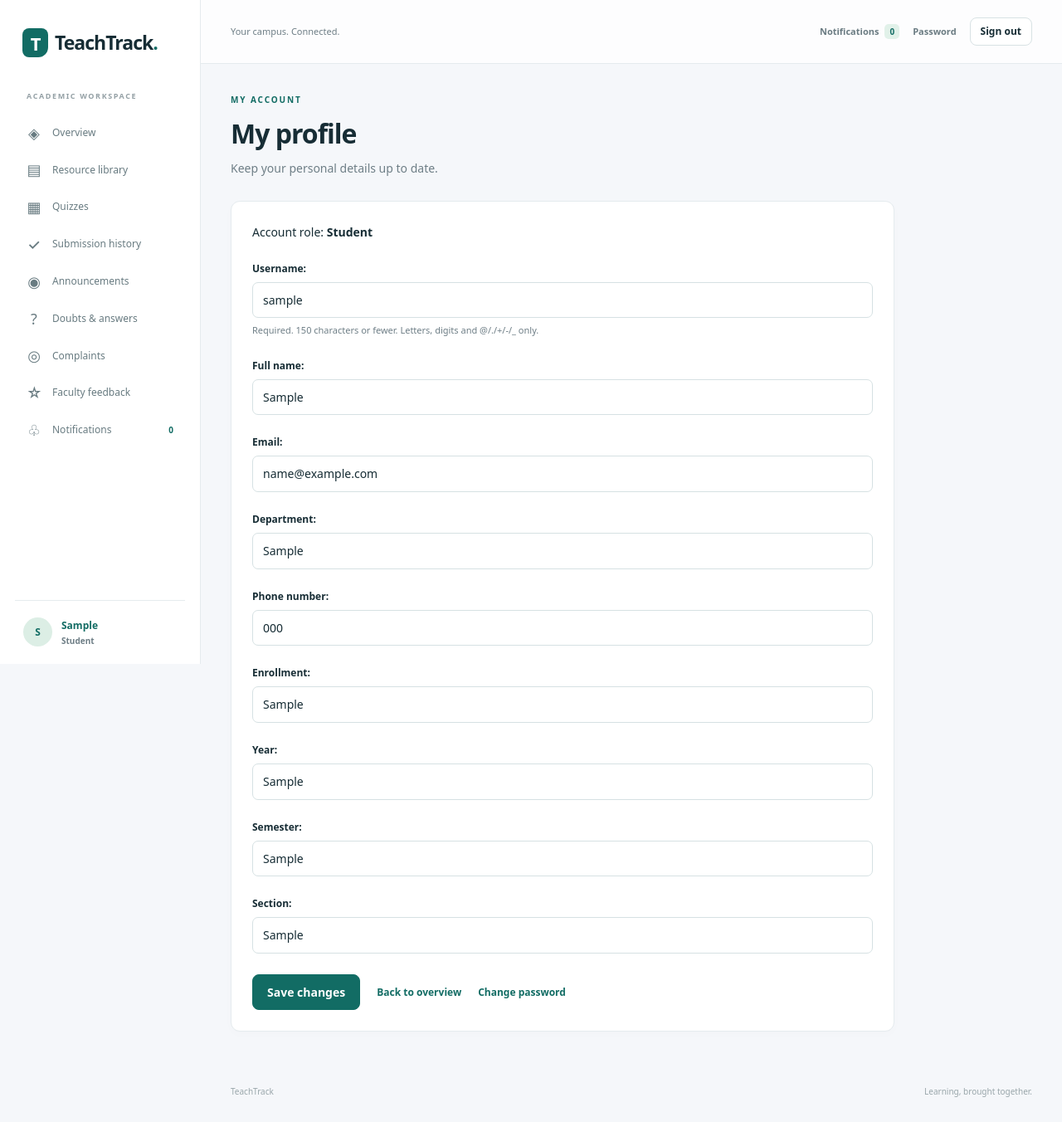
After one commit to Salonipatill/TeachTrack, a Django app: page /accounts/profile/ in a window 1280 px wide. The commit adds this page. Shown: the whole page at 83% size. Run offline with Django 5.2, Linux system fonts and the light colour scheme; a user stored in the database is signed in; tables that the repository leaves empty hold one stand-in row (values such as "Sample post"); data that the repository does not hold is empty.

Commit message:
Add editable personal profiles for all account roles

```diff
--- a/ClassApp/Templates/base.html
+++ b/ClassApp/Templates/base.html
@@ -2,7 +2,7 @@
 <html lang="en"><head><meta charset="utf-8"><meta name="viewport" content="width=device-width,initial-scale=1"><title>{% block title %}TeachTrack{% endblock %} · Academic workspace</title><link rel="stylesheet" href="{% static 'ClassApp/app.css' %}"><script src="{% static 'ClassApp/app.js' %}" defer></script></head>
 <body>{% block page_layout %}{% if user.is_authenticated %}<div class="shell"><aside class="sidebar" id="navigation"><a class="brand" href="{% url 'dashboard' %}"><span class="brand-icon">T</span> TeachTrack<span class="brand-dot">.</span></a><div class="workspace">ACADEMIC WORKSPACE</div><nav aria-label="Main navigation">
 <a href="{% url 'dashboard' %}"><span>◈</span> Overview</a><a href="{% url 'resources' %}"><span>▤</span> Resource library</a><a href="{% url 'quizzes' %}"><span>▦</span> Quizzes</a><a href="{% url 'submission_detail_list' %}"><span>✓</span> Submission history</a><a href="{% url 'announcements' %}"><span>◉</span> Announcements</a><a href="{% url 'doubts' %}"><span>?</span> Doubts & answers</a><a href="{% url 'complaints' %}"><span>◎</span> Complaints</a><a href="{% url 'feedback' %}"><span>☆</span> Faculty feedback</a><a href="{% url 'notifications' %}"><span>♧</span> Notifications <b class="nav-badge">{{ unread_count }}</b></a>
-{% if role == 'director' %}<div class="workspace">ADMINISTRATION</div><a href="{% url 'accounts' %}"><span>♙</span> Manage accounts</a><a href="{% url 'reports' %}"><span>↗</span> Reports & exports</a>{% endif %}</nav><div class="sidebar-bottom"><span class="avatar">{{ user.username|first|upper }}</span><div><strong>{{ user.first_name|default:user.username }}</strong><small>{{ user.profile.get_role_display }}</small></div></div></aside>
+{% if role == 'director' %}<div class="workspace">ADMINISTRATION</div><a href="{% url 'accounts' %}"><span>♙</span> Manage accounts</a><a href="{% url 'reports' %}"><span>↗</span> Reports & exports</a>{% endif %}</nav><a class="sidebar-bottom" href="{% url 'profile_edit' %}" aria-label="Edit my profile"><span class="avatar">{{ user.username|first|upper }}</span><div><strong>{{ user.first_name|default:user.username }}</strong><small>{{ user.profile.get_role_display }}</small></div></a></aside>
 <div class="main"><header class="topbar"><button type="button" class="menu-toggle secondary" aria-controls="navigation" aria-expanded="false">☰ Menu</button><span class="muted">Your campus. Connected.</span><div class="top-actions"><a href="{% url 'notifications' %}" class="notification-link">Notifications <span class="badge">{{ unread_count }}</span></a><a href="{% url 'password_change' %}">Password</a><form method="post" action="{% url 'logout' %}">{% csrf_token %}<button class="secondary small">Sign out</button></form></div></header><main id="content">{% else %}<main class="auth-main"><a class="brand auth-brand" href="{% url 'login' %}"><span class="brand-icon">T</span> TeachTrack.</a>{% endif %}
 {% for message in messages %}<div role="status" class="alert {{ message.tags }}">{{ message }}</div>{% endfor %}
 {% block content %}{% endblock %}</main>{% if user.is_authenticated %}<footer>TeachTrack <span>Learning, brought together.</span></footer></div></div>{% endif %}{% endblock %}</body></html>
--- /dev/null
+++ b/ClassApp/Templates/profile.html
@@ -0,0 +1,13 @@
+{% extends 'base.html' %}
+{% block title %}My profile{% endblock %}
+{% block content %}
+<div class="page-head"><div><div class="eyebrow">MY ACCOUNT</div><h1>My profile</h1><p class="muted">Keep your personal details up to date.</p></div></div>
+<section class="panel form-panel">
+  <p>Account role: <strong>{{ user.profile.get_role_display }}</strong></p>
+  <form method="post">
+    {% csrf_token %}
+    {{ form.as_p }}
+    <div class="form-actions"><button>Save changes</button><a href="{% url 'dashboard' %}">Back to overview</a><a href="{% url 'password_change' %}">Change password</a></div>
+  </form>
+</section>
+{% endblock %}
--- a/ClassApp/forms.py
+++ b/ClassApp/forms.py
@@ -75,6 +75,73 @@ class AccountForm(StudentRegistrationForm):
             self.fields['department'].label='Department'
             for name in ['enrollment','year','semester','section']:
                 self.fields.pop(name)
+class ProfileForm(forms.ModelForm):
+    first_name = forms.CharField(label='Full name', max_length=100)
+    email = forms.EmailField()
+    department = forms.CharField(label='Department', max_length=50)
+    phone = forms.CharField(label='Phone number', max_length=15, required=False)
+    enrollment = forms.CharField(max_length=50, required=False)
+    year = forms.CharField(max_length=20, required=False)
+    semester = forms.CharField(max_length=20, required=False)
+    section = forms.CharField(max_length=5, required=False)
+
+    class Meta:
+        model = get_user_model()
+        fields = ['username', 'first_name', 'email']
+
+    def __init__(self, *args, **kwargs):
+        super().__init__(*args, **kwargs)
+        profile = self.instance.profile
+        role = profile.role
+        self.initial.update(department=profile.department, enrollment=profile.enrollment)
+        relation = {'student': 'legacy_student', 'faculty': 'legacy_faculty', 'director': 'legacy_director'}[role]
+        item = getattr(self.instance, relation, None)
+        if item:
+            self.initial['phone'] = getattr(item, {'student': 'sphone', 'faculty': 'fphone', 'director': 'dphone'}[role])
+        if role == 'student':
+            self.fields['phone'].max_length = 10
+            if item:
+                self.initial.update(year=item.year, semester=item.sem, section=item.section)
+        else:
+            for name in ['enrollment', 'year', 'semester', 'section']:
+                self.fields.pop(name)
+
+    def clean_phone(self):
+        phone = self.cleaned_data['phone']
+        if self.instance.profile.role == 'student' and len(phone) > 10:
+            raise forms.ValidationError('Use at most 10 characters.')
+        return phone
+
+    def clean_email(self):
+        email = self.cleaned_data['email'].lower()
+        if get_user_model().objects.filter(email__iexact=email).exclude(pk=self.instance.pk).exists():
+            raise forms.ValidationError('An account with this email already exists.')
+        return email
+
+    def save(self):
+        user = super().save()
+        profile = user.profile
+        profile.department = self.cleaned_data['department']
+        if profile.role == 'student':
+            profile.enrollment = self.cleaned_data['enrollment']
+        profile.save()
+        item = ensure_legacy(user, profile.role)
+        data = self.cleaned_data
+        if profile.role == 'student':
+            item.sname, item.semail, item.unm = user.first_name, user.email, user.username[:50]
+            item.sphone, item.sen, item.course = data['phone'], data['enrollment'], data['department']
+            item.year, item.sem, item.section = data['year'], data['semester'], data['section']
+        elif profile.role == 'faculty':
+            item.fname, item.femail, item.fphone = user.first_name, user.email, data['phone']
+        else:
+            item.dname, item.demail, item.dphone = user.first_name, user.email, data['phone']
+        item.save()
+        from .models import AuthenticatedStudent, Teacher
+        AuthenticatedStudent.objects.filter(user=user).update(name=user.first_name)
+        Teacher.objects.filter(user=user).update(name=user.first_name)
+        return user
+
+
 class ResourceForm(forms.ModelForm):
     class Meta:
         model=Resource
--- a/ClassApp/urls.py
+++ b/ClassApp/urls.py
@@ -1,6 +1,7 @@
 from django.urls import path
 from . import views as v
-urlpatterns = [path('dashboard/',v.dashboard,name='dashboard'), path('',v.index,name='index'),path('index/',v.index),path('contact/',v.contact,name='contact'), path('health/',v.health,name='health'),
+urlpatterns = [path('accounts/profile/', v.profile_edit, name='profile_edit')]
+urlpatterns += [path('dashboard/',v.dashboard,name='dashboard'), path('',v.index,name='index'),path('index/',v.index),path('contact/',v.contact,name='contact'), path('health/',v.health,name='health'),
  path('campus-life/',v.campus_life,name='campus_life'),
  path('question-images/<int:pk>/',v.question_image,name='question_image'),path('attachments/<str:kind>/<int:pk>/',v.attachment_download,name='attachment_download'),path('submission-details/',v.submission_detail_list,name='submission_detail_list'),path('resources/',v.resources,name='resources'),path('resources/upload/',v.resource_create,name='resource_create'),
  path('resources/<int:pk>/download/',v.resource_download,name='resource_download'),
--- a/ClassApp/views.py
+++ b/ClassApp/views.py
@@ -1,4 +1,5 @@
 import csv
+from .forms import ProfileForm
 import hashlib
 from datetime import timedelta
 from pathlib import Path
@@ -398,6 +399,17 @@ def feedback(request):
     elif role=='faculty':comments=comments.filter(faculty__user=request.user)
     return render(request,'feedback.html',{'form':form,'faculty_stats':stats,'page_obj':paginated(request,comments)})
 
+@login_required
+def profile_edit(request):
+    form = ProfileForm(request.POST if request.method == 'POST' else None, instance=request.user)
+    if request.method == 'POST' and form.is_valid():
+        with transaction.atomic():
+            form.save()
+        messages.success(request, 'Your profile has been updated.')
+        return redirect('profile_edit')
+    return render(request, 'profile.html', {'form': form})
+
+
 @roles('director')
 def accounts(request):
     users = get_user_model().objects.select_related('profile').order_by('first_name','username')
```
Also changed, not shown: ClassApp/tests.py (+49 -0 lines).
